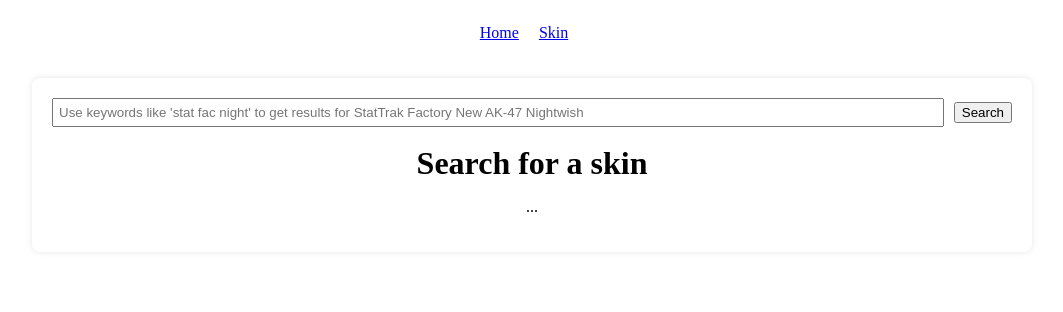
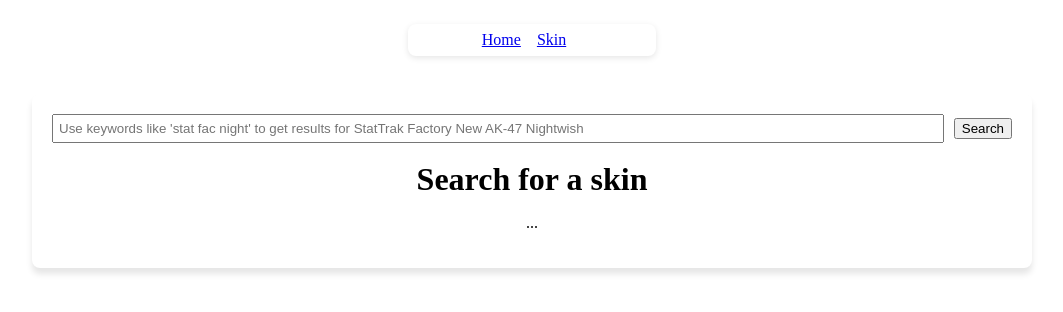
Before and after one commit to ftwfabian/CSGOSkinApp, a Svelte app in the folder CSGOSkinApp/ClientApp/: page /Skin in a window 1280 px wide. Shown: the top 312 px of the page, without its empty margins (108-1171 px from the left). Built offline with nearby package versions, Linux system fonts and the light colour scheme.

Commit message:
thinking about turning the skin preview sideways

```diff
--- a/CSGOSkinApp/ClientApp/src/App.svelte
+++ b/CSGOSkinApp/ClientApp/src/App.svelte
@@ -8,42 +8,19 @@
 
     export let url = "";
 
-    let isFirstLoad = true;
-
-    function handleVisibilityChange() {
-        if (document.visibilityState === 'visible') {
-            const lastPageHide = sessionStorage.getItem('lastPageHide');
-            const now = Date.now();
-
-            if (lastPageHide && (now - parseInt(lastPageHide) < 50)) {
-                // This is likely a page refresh
-                navigate("/", { replace: true });
-            }
-        }
-    }
-
-    beforeUpdate(() => {
-        if (isFirstLoad) {
-            document.addEventListener('visibilitychange', handleVisibilityChange);
-            isFirstLoad = false;
-        }
-    });
-
-    onMount(() => {
-        return () => {
-            document.removeEventListener('visibilitychange', handleVisibilityChange);
-        };
-    });
 </script>
 
 <svelte:window on:pagehide={() => sessionStorage.setItem('lastPageHide', Date.now().toString())} />
 
 <Router {url}>
 <main>
-    <nav>
-        <Link to="/">Home</Link>
-		<Link to="/Skin">Skin</Link>
-    </nav>
+	<div class = "navbar-box">
+		<nav>
+			<Link to="/">Home</Link>
+			<Link to="/Skin">Skin</Link>
+		</nav>
+	</div>
+	<br/>
 
     <Route path="/">
         <HomePage/>
@@ -62,13 +39,37 @@
         margin: 0 auto;
     }
 
+	.navbar-box {
+        background-color: white;
+        border-radius: 3px;
+        box-shadow: 0 6px 6px rgba(0,0,0,0.1);
+        margin: 0 auto 1em auto;
+        width: 20%;
+        height: 30px; /* Adjust this value as needed */
+    }
+
     nav {
-        margin-bottom: 1em;
+        display: flex;
+        justify-content: center;
+        align-items: center;
+        height: 100%;
     }
 
     nav :global(a) {
         margin-right: 1em;
     }
+
+	.navbar-box {
+      background-color: white;
+      border-radius: 8px;
+      padding: 1px;
+      box-shadow: 0 2px 6px rgba(0,0,0,0.1);
+	  margin-left: auto;
+	  margin-right: auto;
+	  margin: 0 auto;
+	  width: 20%;
+
+  	}
 
     @media (min-width: 640px) {
         main {
--- a/CSGOSkinApp/ClientApp/src/components/SkinStatChart.svelte
+++ b/CSGOSkinApp/ClientApp/src/components/SkinStatChart.svelte
@@ -151,8 +151,8 @@ $: if (chartCanvas && chartData) {
       background-color: white;
       border-radius: 8px;
       padding: 20px;
-      box-shadow: 0 0 6px rgba(0,0,0,0.1);
-      margin-bottom: 20px;
+      box-shadow: 0 6px 6px rgba(0,0,0,0.1);
+      margin-bottom: 5px;
   }
 
   h1 {
```
